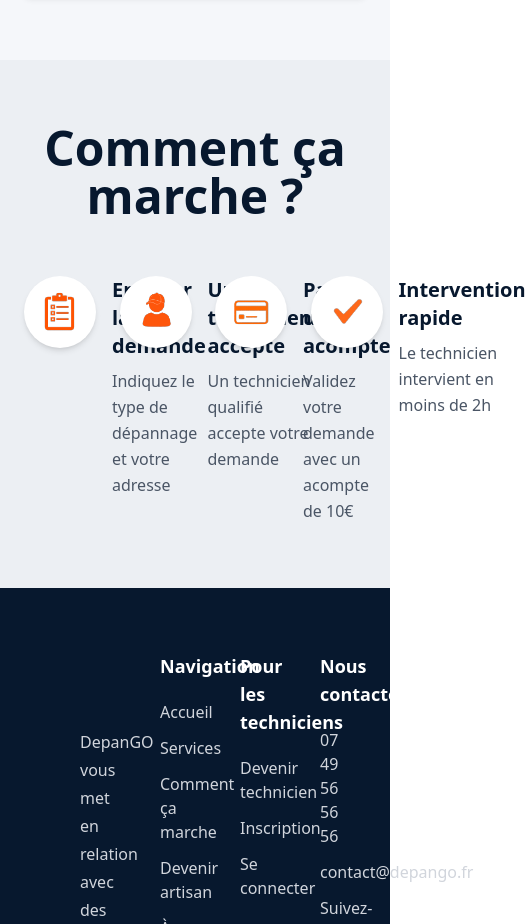
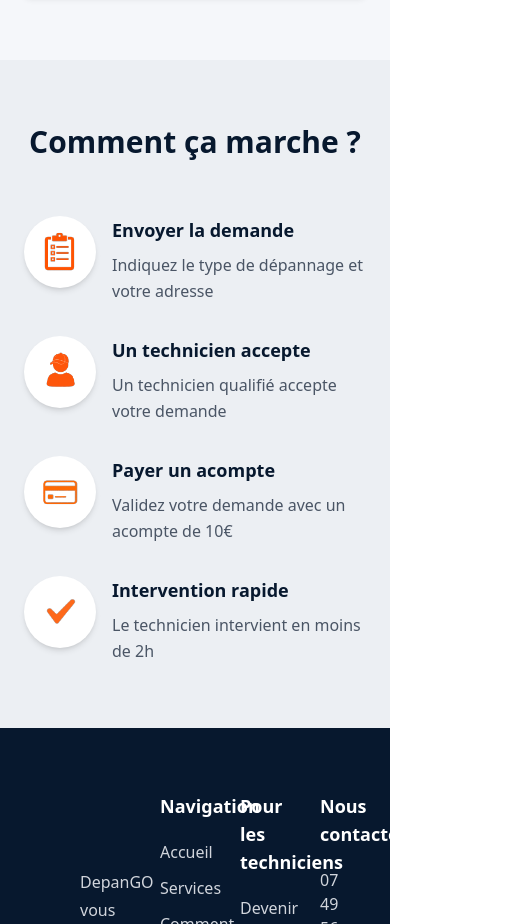
Before and after one commit to chainez-hat/DepanGO, a React (Vite) app in the folder front/: page / in a window 390 px wide. Shown: the part 2600-3524 px from the top of the page, 526 px wide, since content can reach past the window. Built offline with nearby package versions, Linux system fonts and the light colour scheme; no server answers.

Commit message:
responsive HowItWork.jsx

```diff
--- a/front/src/components/HowItWork.jsx
+++ b/front/src/components/HowItWork.jsx
@@ -30,19 +30,19 @@ export default function WowItWork() {
   return (
     <section className="bg-[#ECEFF3] py-16">
       <div className="max-w-[1500px] mx-auto px-6">
-        <h2 className="text-5xl font-bold text-center text-[#07182E]">
+        <h2 className="text-3xl md:text-4xl lg:text-5xl font-bold text-center text-[#07182E]">
           Comment ça marche ?
         </h2>
 
-        <div className="grid grid-cols-4 gap-10 mt-14">
+        <div className="grid grid-cols-1 sm:grid-cols-2 lg:grid-cols-4 gap-8 lg:gap-10 mt-14">
           {steps.map((step) => (
-            <div key={step.title} className="flex items-start gap-4">
+            <div key={step.title} className="flex items-start gap-4 w-full">
               <div className="w-18 h-18 bg-white rounded-full flex items-center justify-center shadow-md flex-shrink-0">
                 <img src={step.icon} alt={step.title} className="w-12 h-12" />
               </div>
 
               <div className="text-left">
-                <h3 className="text-xl font-semibold text-[#07182E]">
+                <h3 className="text-lg lg:text-xl font-semibold text-[#07182E]">
                   {step.title}
                 </h3>
 
```
